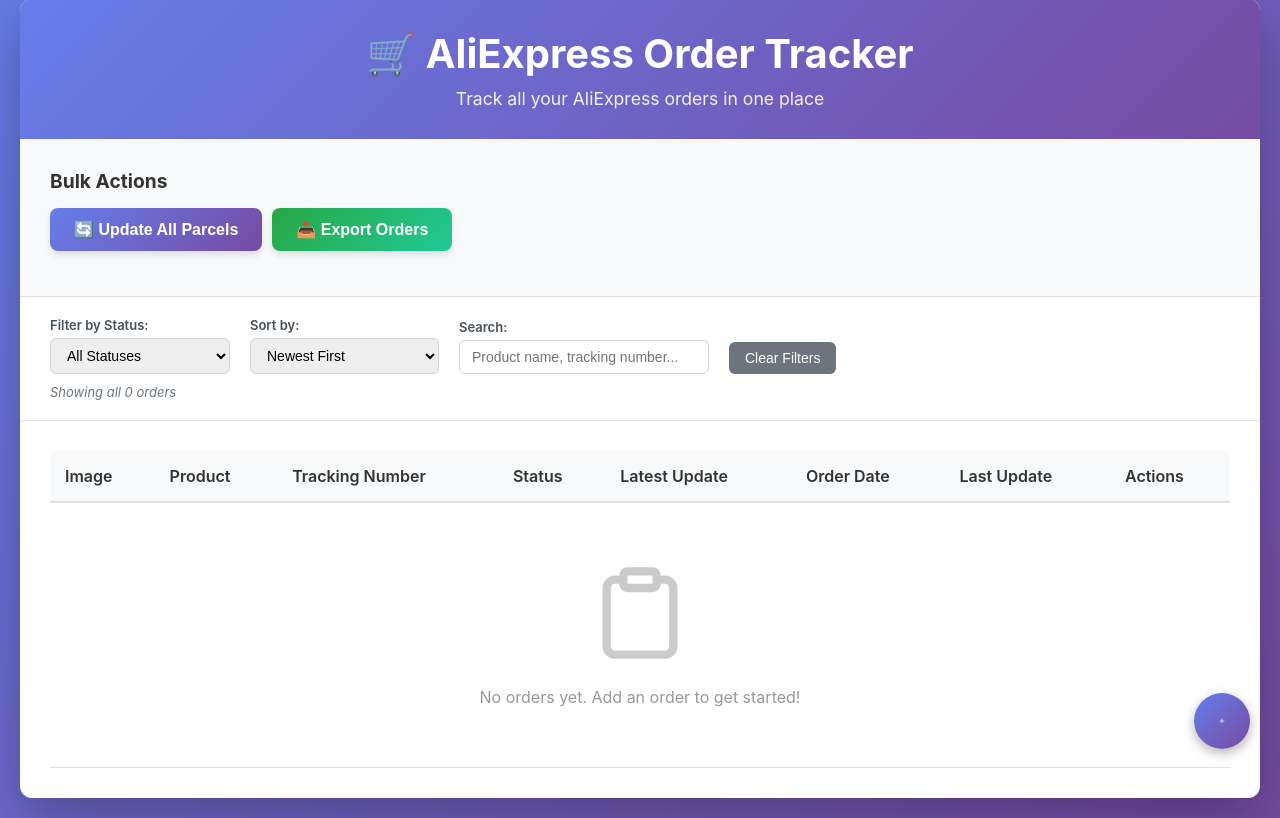
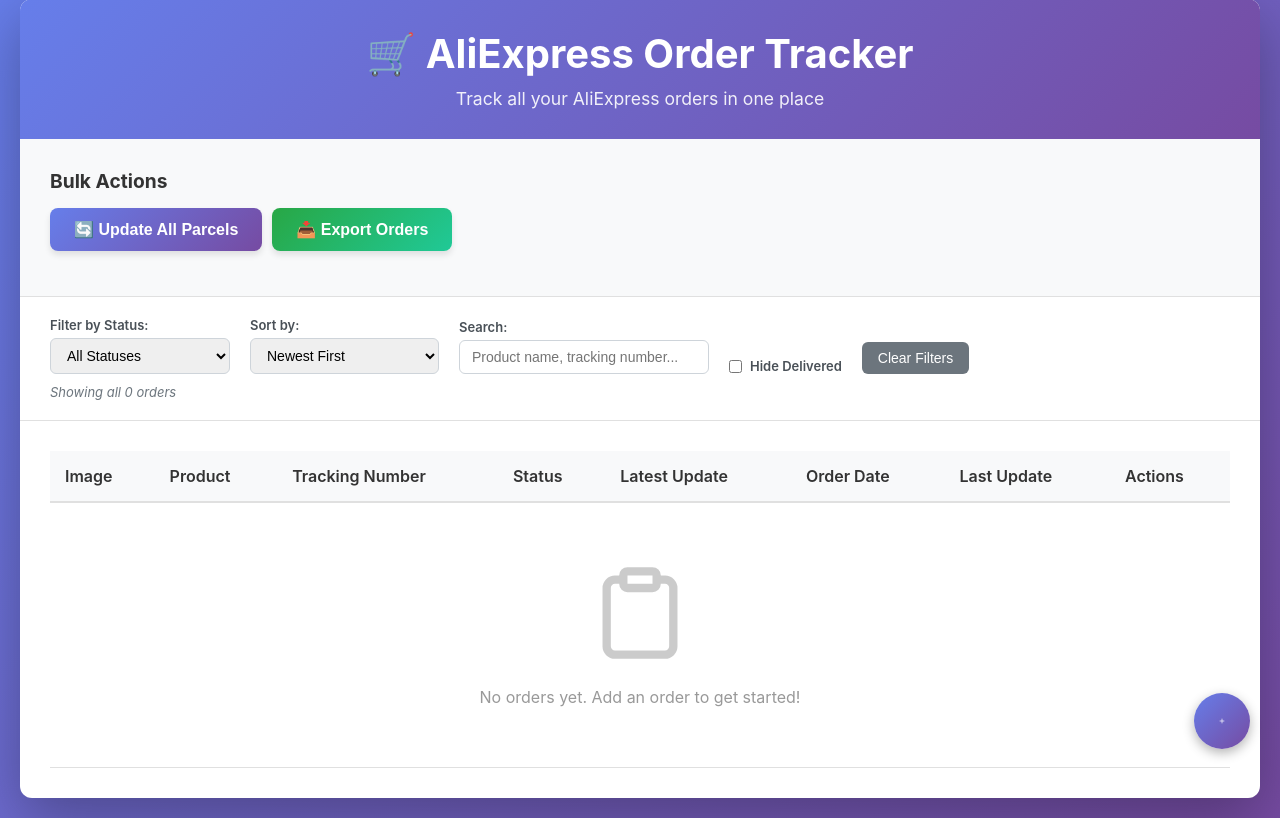
Before and after one commit to MichaelMIL/aliexpress_tracker, a Flask app: page / in a window 1280 px wide. Shown: the part 21-839 px from the top of the page. Run offline with Flask 3, Linux system fonts and the light colour scheme; data that the repository does not hold is empty.

Commit message:
Add checkbox to hide delivered orders
- Add 'Hide Delivered' checkbox in filters section
- Filter out delivered orders when checkbox is checked
- Update clearFilters to reset checkbox state
- Works seamlessly with existing status and search filters

```diff
--- a/static/js/main.js
+++ b/static/js/main.js
@@ -36,6 +36,16 @@
             const trackingInfo = order.tracking_info || {};
             const status = trackingInfo.status || order.status || 'Pending';
             return status.toLowerCase() === statusFilter.toLowerCase();
+        });
+    }
+
+    // Filter out delivered orders if checkbox is checked
+    const hideDelivered = document.getElementById('hideDelivered').checked;
+    if (hideDelivered) {
+        filtered = filtered.filter(order => {
+            const trackingInfo = order.tracking_info || {};
+            const status = trackingInfo.status || order.status || 'Pending';
+            return status.toLowerCase() !== 'delivered';
         });
     }
 
@@ -126,6 +136,7 @@
     document.getElementById('statusFilter').value = '';
     document.getElementById('sortBy').value = 'added_date_desc';
     document.getElementById('searchFilter').value = '';
+    document.getElementById('hideDelivered').checked = false;
     applyFilters();
 }
 
--- a/templates/index.html
+++ b/templates/index.html
@@ -56,6 +56,12 @@
                 <div class="filter-group">
                     <label for="searchFilter">Search:</label>
                     <input type="text" id="searchFilter" placeholder="Product name, tracking number..." oninput="applyFilters()">
+                </div>
+                <div class="filter-group">
+                    <label style="display: flex; align-items: center; gap: 8px; cursor: pointer;">
+                        <input type="checkbox" id="hideDelivered" onchange="applyFilters()" style="width: auto; min-width: auto; cursor: pointer;">
+                        <span>Hide Delivered</span>
+                    </label>
                 </div>
                 <div class="filter-group">
                     <button onclick="clearFilters()" class="btn-clear">Clear Filters</button>
```
